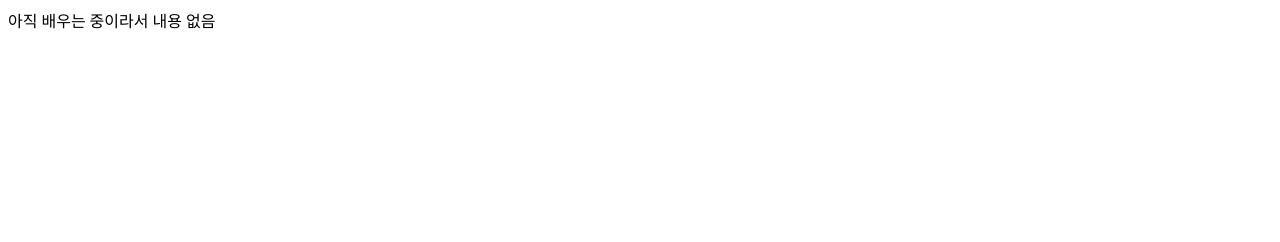
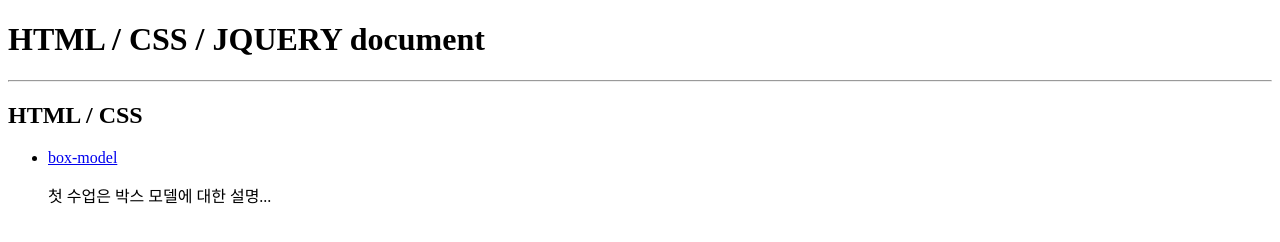
Before and after one commit to mosiggaengi/document, a plain HTML site: page index.html in a window 1280 px wide. Drawn offline with Linux system fonts and the light colour scheme.

Commit message:
20220304

```diff
--- a/index.html
+++ b/index.html
@@ -7,6 +7,17 @@
     <title>학원에서 배우는 것</title>
 </head>
 <body>
-    <div>아직 배우는 중이라서 내용 없음</div>
+    <h1>HTML / CSS / JQUERY document</h1>
+
+    <hr>
+
+    <h2>HTML / CSS</h2>
+
+    <ul>
+        <li>
+            <a href="./doc/box01.html" target="_blank">box-model</a>
+            <p>첫 수업은 박스 모델에 대한 설명...</p>
+        </li>
+    </ul>
 </body>
 </html>
```
Also changed, not shown: doc/box01.html (added, +1 -0 lines).
